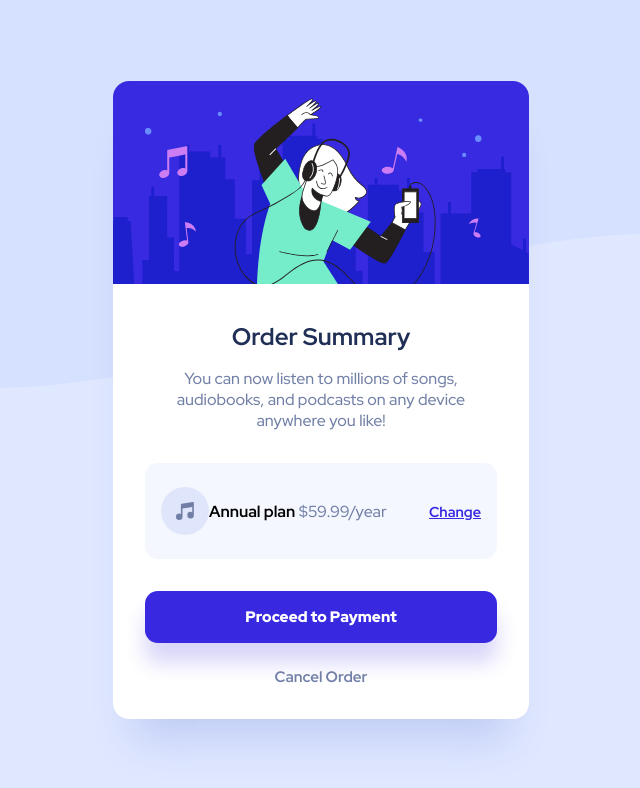
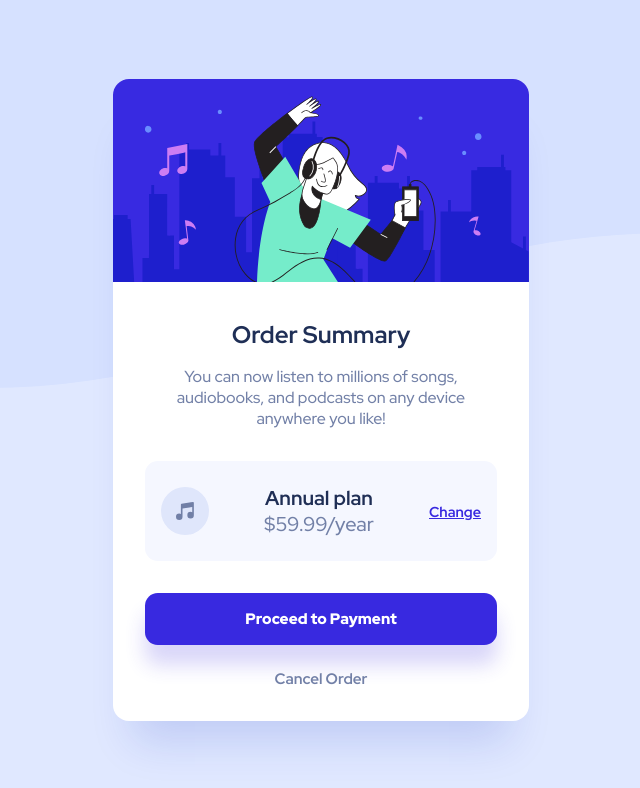
Before and after one commit to ruanalexandreS/Card-de-Resumo-do-Pedido, a plain HTML site: page index.html in a window 1280 px wide. Shown: the whole page, without its empty margins (319-959 px from the left). Drawn offline with Linux system fonts and the light colour scheme.

Commit message:
terminei o projeto

```diff
--- a/css/style.css
+++ b/css/style.css
@@ -63,12 +63,20 @@ main .informations .music-price {
     align-items: center;
 }
 
+main strong {
+    color: #1F2E55;
+  }
+
 main .informtaions .price {
     display: flex;
-
     flex-direction: column;
     margin-left: 1rem;
 }
+
+.price {
+    text-align: center;
+    font-size: 20px;
+  }
 
 main .informations img {
     width: 3rem;
```
